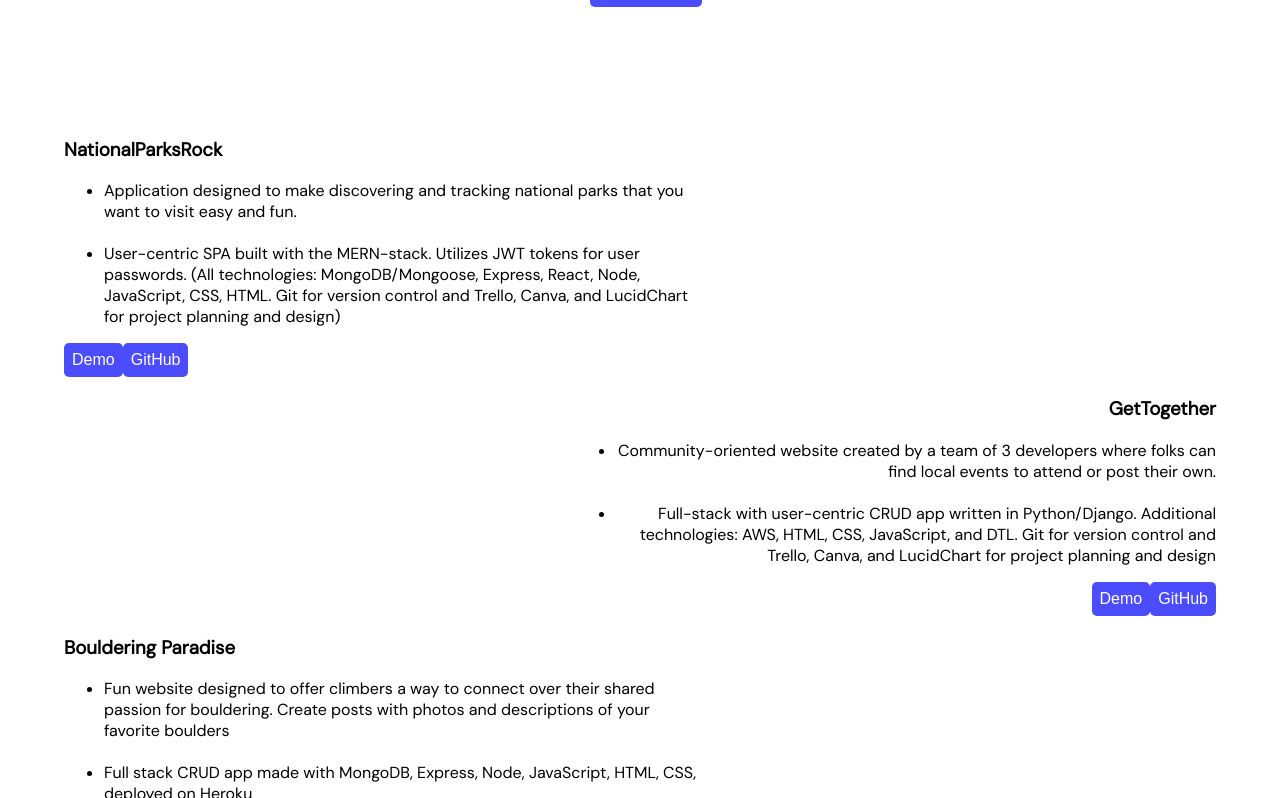
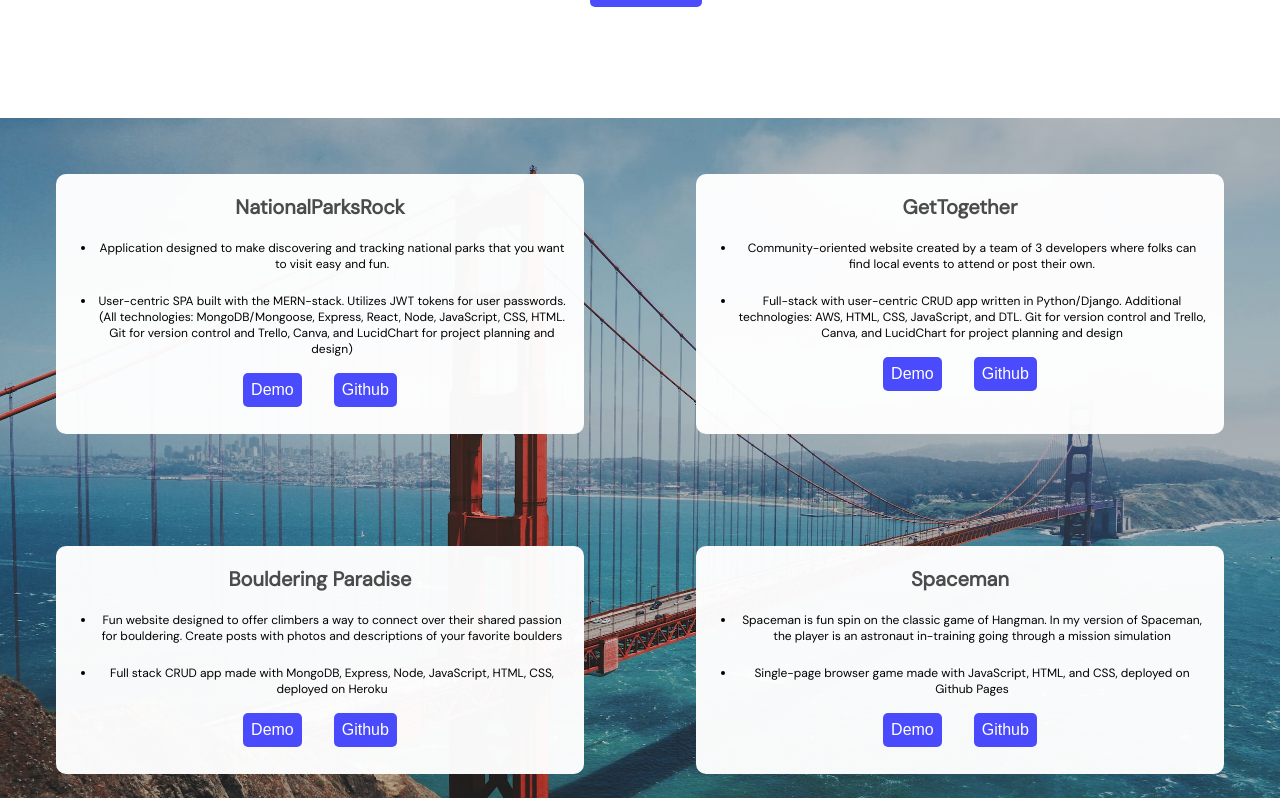
Before and after one commit to cormacpujals/portfolio, a React (Create React App) app: page / in a window 1280 px wide. Shown: the part 682-1480 px from the top of the page. Built offline with nearby package versions, Linux system fonts and the light colour scheme.

Commit message:
Revert "style changes"
This reverts commit b40a157f3fc0e1542988f6ead9e52353afa04423.

```diff
--- a/src/components/NavBar/NavBar.css
+++ b/src/components/NavBar/NavBar.css
@@ -1,5 +1,5 @@
 * {
-  /* text-align: center; */
+  text-align: center;
   /*margin: 1vmin 0 0 0;*/
   /*overflow: hidden;*/
   /*background-color: white;*/
--- a/src/pages/HomePage/HomePage.css
+++ b/src/pages/HomePage/HomePage.css
@@ -11,7 +11,6 @@
 
 .homepage-content-container {
   margin: 0 8.5vmin 0 0;
-  text-align: center;
 }
 
 button {
@@ -70,31 +69,40 @@ button:hover {
 .second-page {
   height: 100vh;
   width: 100vw;
+  background: linear-gradient(rgba(0, 0, 0, 0.2),
+  rgba(0, 0, 0, 0.2)),
+  url("../../../public/images/SF-GGB-background-image.avif");
+  background-size: cover;
+  background-repeat: no-repeat;
+  background-position: center;
 }
-
-#left-align {
-  margin-left: 5vw;
-  margin-right: 45vw;
-  text-align: left;
-}
-
-#right-align {
-  margin-right: 5vw;
-  margin-left: 45vw;
-  text-align: right;
-}
-
 .projects-container {
-  grid-template-columns: 1fr;
+  grid-template-columns: 1fr 1fr;
   display: grid;
   height: 89vh;
 }
 
 .project-container {
-  /* width: 100vw; */
+  background-color: rgba(255, 255, 255, 0.97);
+  border-radius: 10px;
+  margin: 7vmin;
 }
 
-/* @media all and (max-width: 700px) {
+.project-container > a {
+  margin: 0 2vmin 0;
+}
+
+.project-container > h3 {
+  color: rgba(0, 0, 0, 0.7);
+  font-size: 2.5vmin;
+}
+
+ul > li {
+  margin-right: 16px;
+  font-size: 1.5vmin;
+}
+
+@media all and (max-width: 700px) {
   .homepage {
     height: 100vh;
   }
@@ -142,9 +150,9 @@ button:hover {
     font-size: 2vmin;
     color: rgba(0, 0, 0, 0.6);
   }
-} */
+}
 
-/* @media all and (max-height: 700px) {
+@media all and (max-height: 700px) {
 
   .homepage {
     height: 100vh;
@@ -202,5 +210,3 @@ button:hover {
     margin: 5vmin;
   }
 }
-
- */
--- a/src/pages/HomePage/HomePage.jsx
+++ b/src/pages/HomePage/HomePage.jsx
@@ -53,7 +53,7 @@ export default function HomePage() {
       <div className="second-page">
         {/*<a href="#first-page"><button>Scroll up</button></a>*/}
         <div id="projects-container" className="projects-container">
-          <div id="left-align" className="project-container">
+          <div className="project-container">
             <h3>NationalParksRock</h3>
             <ul>
               <li>Application designed to make discovering and tracking
@@ -64,9 +64,9 @@ export default function HomePage() {
                 Canva, and LucidChart for project planning and design)</li>
             </ul>
             <a href="https://nationalparksrock.herokuapp.com/" target="_blank"><button>Demo</button></a>
-            <a href="https://github.com/cormacpujals/nationalparksrock" target="_blank"><button>GitHub</button></a>
+            <a href="https://github.com/cormacpujals/nationalparksrock" target="_blank"><button>Github</button></a>
           </div>
-          <div id="right-align" className="project-container">
+          <div className="project-container">
             <h3>GetTogether</h3>
             <ul>
               <li>Community-oriented website created by a team of 3 developers
@@ -76,9 +76,9 @@ export default function HomePage() {
                 and DTL. Git for version control and Trello, Canva, and LucidChart for project planning and design</li>
             </ul>
             <a href="https://gettogether.herokuapp.com/" target="_blank"><button>Demo</button></a>
-            <a href="https://github.com/kailahk/project-3" target="_blank"><button>GitHub</button></a>
+            <a href="https://github.com/kailahk/project-3" target="_blank"><button>Github</button></a>
           </div>
-          <div id="left-align" className="project-container">
+          <div className="project-container">
             <h3>Bouldering Paradise</h3>
             <ul>
               <li>Fun website designed to offer climbers a way to connect over their
@@ -87,9 +87,9 @@ export default function HomePage() {
               <li>Full stack CRUD app made with MongoDB, Express, Node, JavaScript, HTML, CSS, deployed on Heroku </li>
             </ul>
             <a href="https://boulderingparadise.herokuapp.com/posts" target="_blank"><button>Demo</button></a>
-            <a href="https://github.com/cormacpujals/bouldering" target="_blank"><button>GitHub</button></a>
+            <a href="https://github.com/cormacpujals/bouldering" target="_blank"><button>Github</button></a>
           </div>
-          <div id="right-align" className="project-container">
+          <div className="project-container">
             <h3>Spaceman</h3>
             <ul>
               <li>Spaceman is fun spin on the classic game of Hangman. In my version
@@ -99,7 +99,7 @@ export default function HomePage() {
               <li>Single-page browser game made with JavaScript, HTML, and CSS, deployed on Github Pages</li>
             </ul>
             <a href="https://cormacpujals.github.io/spaceman/" target="_blank"><button>Demo</button></a>
-            <a href="https://github.com/cormacpujals/spaceman" target="_blank"><button>GitHub</button></a>
+            <a href="https://github.com/cormacpujals/spaceman" target="_blank"><button>Github</button></a>
           </div>
         </div>
         <div>
--- a/src/style.css
+++ b/src/style.css
@@ -5,7 +5,7 @@ html {
 body {
   margin: 0;
   box-sizing: border-box;
-  /* text-align: center; */
+  text-align: center;
   /*height: 100vh;*/
   /*width: 100vw;*/
   overflow-x: hidden;
```
